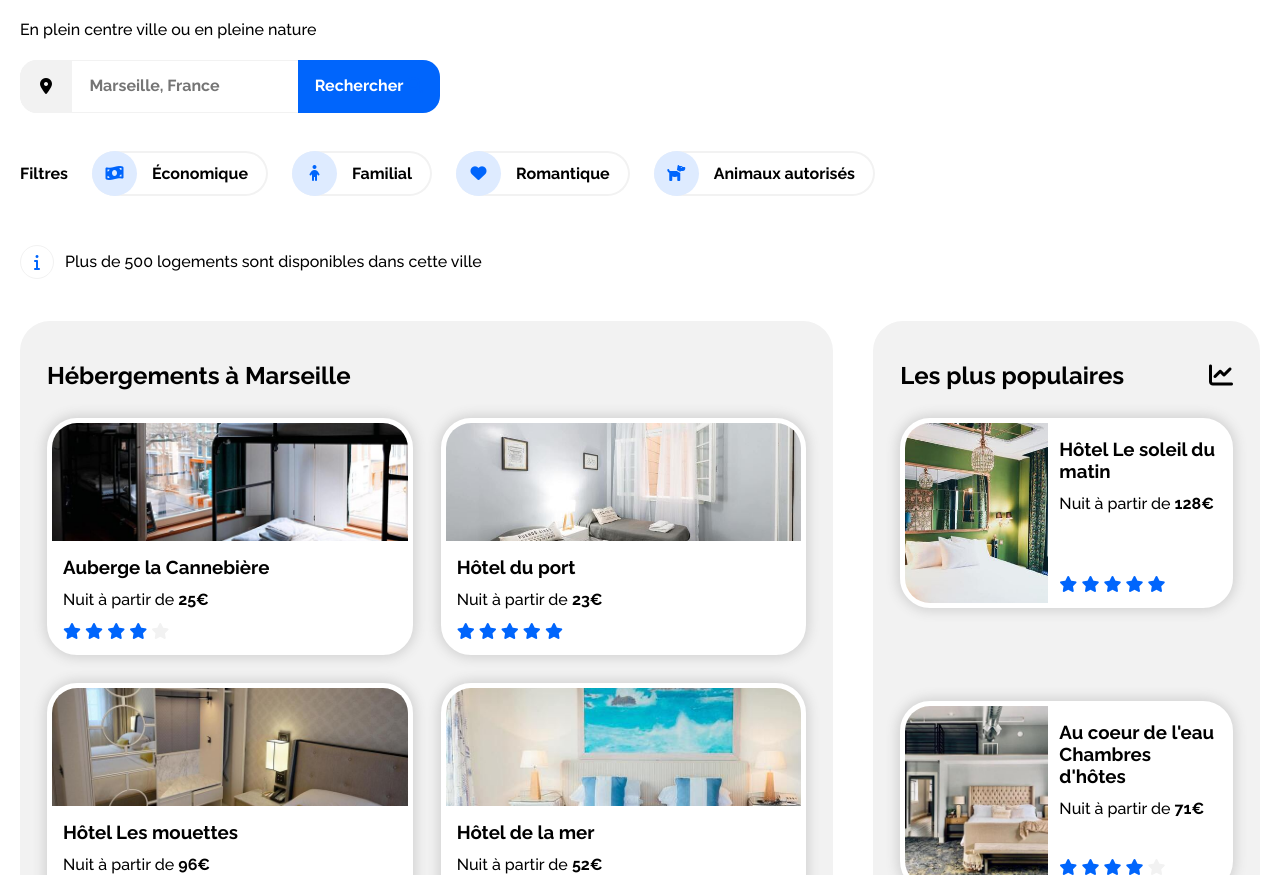
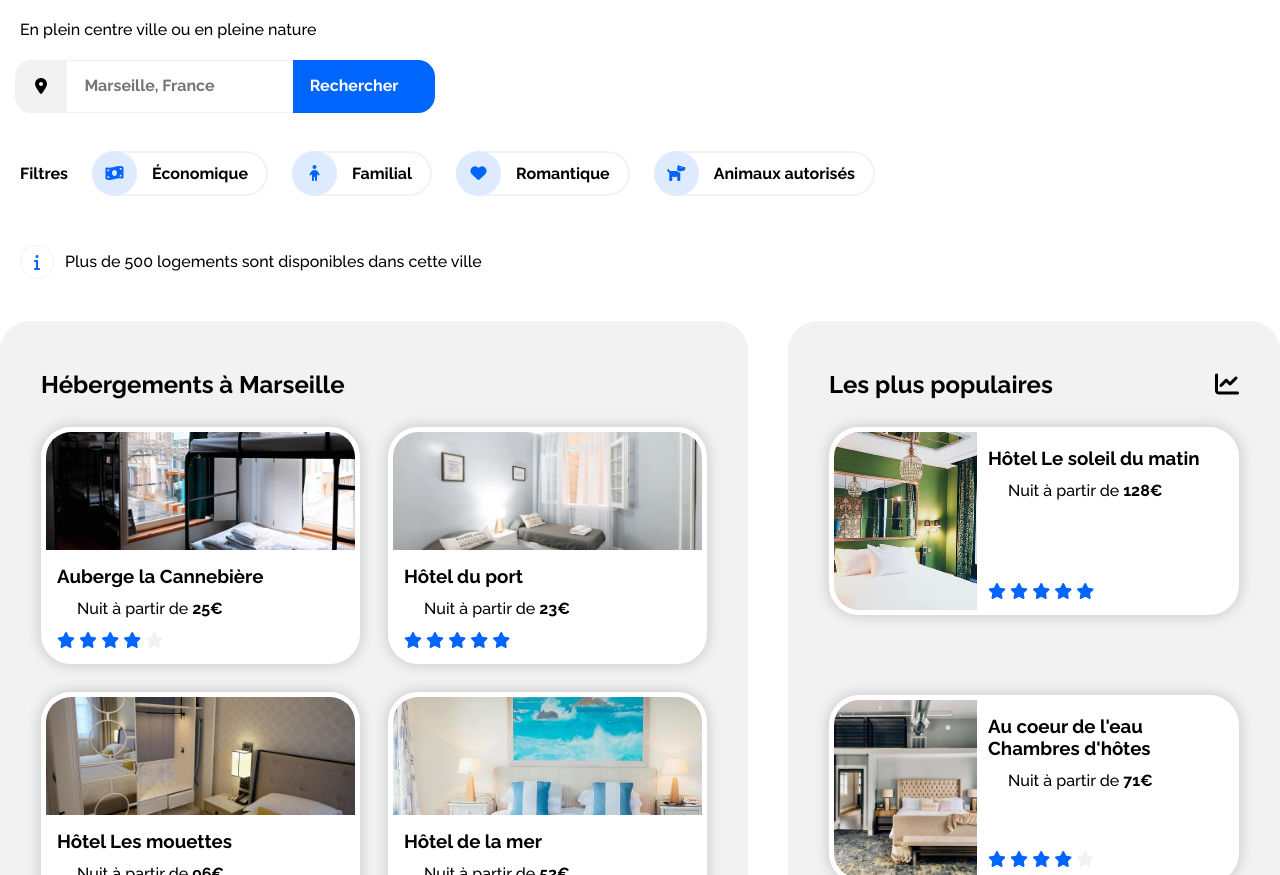
Before and after one commit to Franck79/FranckMoeuf_2_12-04-2021, a plain HTML site: page index.html in a window 1280 px wide. Shown: the part 177-1052 px from the top of the page. Drawn offline with Linux system fonts and the light colour scheme.

Commit message:
modif css padding and margin

```diff
--- a/styles.css
+++ b/styles.css
@@ -37,6 +37,7 @@ h1
     margin-bottom: 0.4em;
     font-size: 2em;
     margin: 0.67em 0;
+    padding: 0 20px;
 }
 
 /* Fonts pour les titres h1 et h2 */
@@ -59,6 +60,7 @@ p
     margin-block-end: 1em;
     margin-inline-start: 0px;
     margin-inline-end: 0px;
+    padding: 0 20px;
 }
 
 /* Styles pour tous les boutons */
@@ -132,9 +134,11 @@ div.main_content
     display: block;
     margin: 0 auto;
     max-width: 1350px;
+}
+/*div.main_content > *
+{
     padding: 0 20px;
-
-}
+}*/
 
 
 /* Affichage des articles */
@@ -238,7 +242,7 @@ header .sign_up_button
 /* Affichage du Bloc Recherche */
 .search_input
 {
-    margin: 15px 0 31px;
+    margin: 15px 15px 31px;
     box-shadow: inset 0 0 0 1px #f2f2f2;
     border-radius: 17px;
     overflow: hidden;
@@ -288,6 +292,11 @@ header .sign_up_button
     min-width: 50px;
 }
 
+
+                            /* ----- Filtres ----- */
+
+
+
 /* Affichage des filtres */
 .filters
 {
@@ -295,6 +304,7 @@ header .sign_up_button
     flex-direction: row;
     flex-wrap: wrap;
     align-items: center;
+    padding: 0 20px;
 }
 
 /* Style et position du titre des filtres */
@@ -373,7 +383,7 @@ header .sign_up_button
     grid-column: span 2;
     background-color: #f2f2f2;
     border-radius: 30px;
-    padding: 40px 27px;
+    padding: 49px 41px;
     min-width: 410px;
     box-sizing: border-box;
 }
@@ -462,7 +472,7 @@ section.results_hebergements .articles_hebergements
     flex-direction: column;
     background-color: #f2f2f2;
     border-radius: 30px;
-    padding: 40px 27px;
+    padding: 49px 41px;
 }
 
 /* Affichage titre h2 pour la section résultats populaires */
@@ -481,7 +491,6 @@ section.results_hebergements .articles_hebergements
 /* Affichage des éléments articles en grille dans la section résultats populaires */
 section.results_popular .articles_popular
 {
-    flex-grow: 2;
     grid-template-rows: repeat(3, minmax(145px, 100%));
 }
 
@@ -796,6 +805,8 @@ footer a
     .results section.results_popular
     {
         order: 1;
+        display: flex;
+        flex-direction: column;
         border-radius: unset;
         min-width: unset;
         padding-left: 20px;
@@ -842,7 +853,13 @@ footer a
 {
     section.results_popular article
     {
-        height: 180px;
+        min-width: 400px;
+    }
+
+    section .articles_popular
+    {
+        display: grid;
+        grid-gap: 5rem;
     }
 
 }
```
